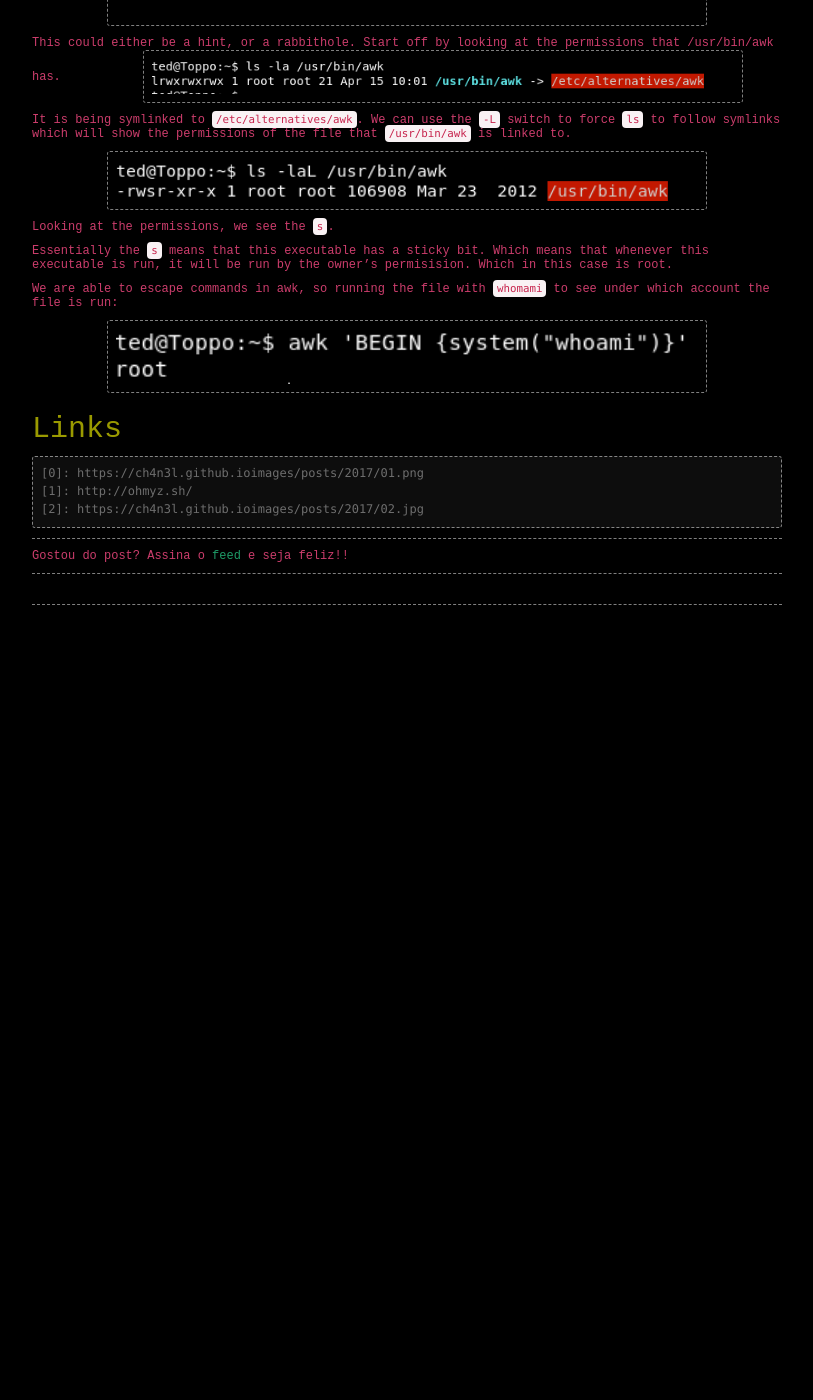
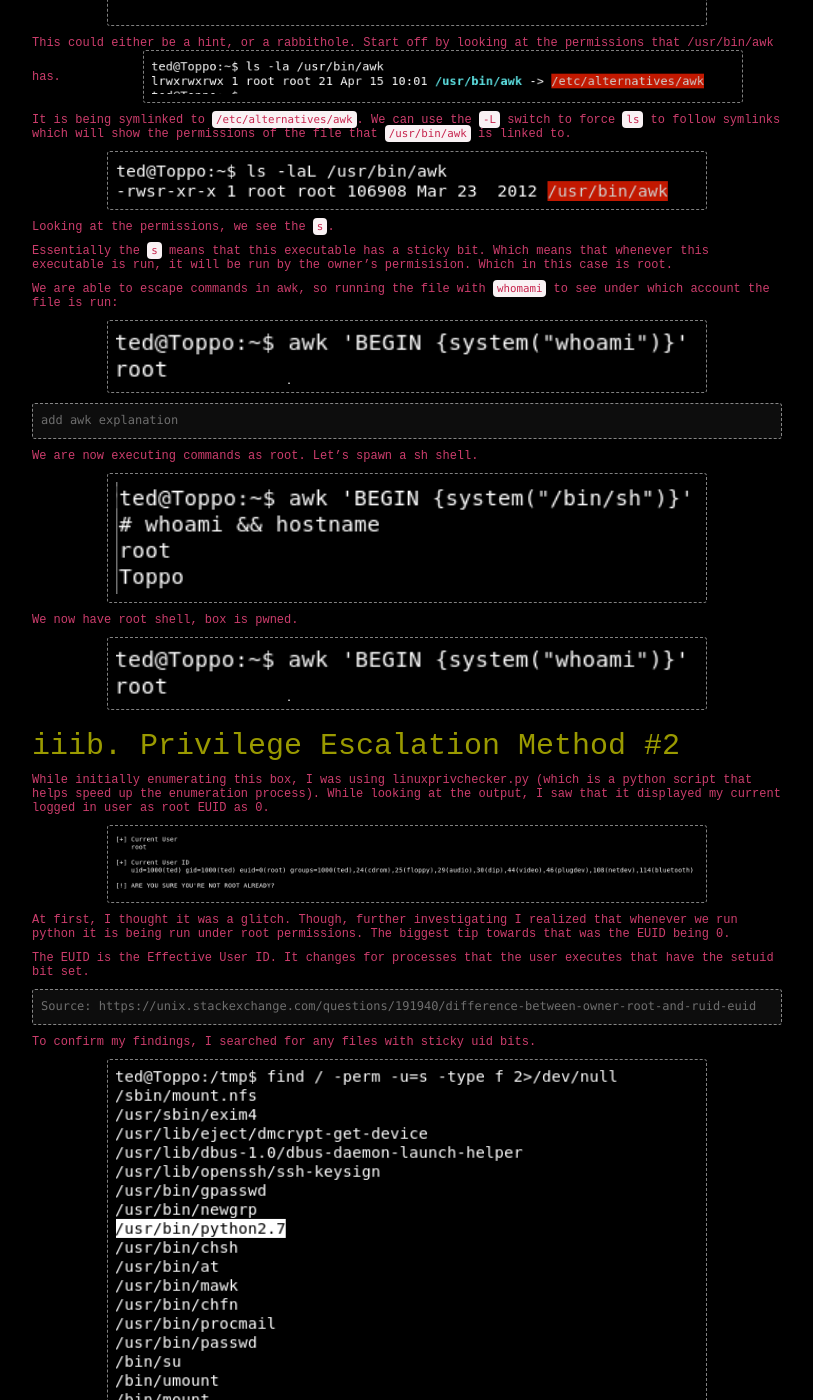
Before and after one commit to ch4n3l/ch4n3l.github.io, a Jekyll site: the page built from _posts/2017/2018-07-14-toppo.md, in a window 1280 px wide and 1400 px high, scrolled down 3301 px. Shown: the whole window, without its empty margins (233-1046 px from the left). Built offline with Jekyll 4.4.1, drawn with Linux system fonts in a browser that asks for light colours; comment, search, counter and statistics services are not loaded; before the commit the page ends 3931 px from its top, so only the background shows below that; some of the changed text lies outside the part shown.

Commit message:
rough draft

````diff
--- a/_posts/2017/2018-07-14-toppo.md
+++ b/_posts/2017/2018-07-14-toppo.md
@@ -74,7 +74,7 @@ As we saw earlier, SSH is open. So we can try using ted:12345ted123 with SSH.
 
 Great, we got a user.
 
-## iii. Privilege Escalation
+## iiia. Privilege Escalation Method #1
 
 First thing I like to do when obtaining low privilege access is enumerating some information about our user.
 
@@ -118,16 +118,54 @@ We are able to escape commands in awk, so running the file with `whomami` to see
 
 ![Screenshot]({{ site.baseurl }}/images/posts/2017/toppo/whoami.png)
 
+~~~
+add awk explanation
+~~~
 
+We are now executing commands as root. Let's spawn a sh shell.
 
-## Links
+![Screenshot]({{ site.baseurl }}/images/posts/2017/toppo/shell.png)
+
+We now have root shell, box is pwned.
+
+![Screenshot]({{ site.baseurl }}/images/posts/2017/toppo/whoami.png)
+
+## iiib. Privilege Escalation Method #2
+
+While initially enumerating this box, I was using linuxprivchecker.py (which is a python script that helps speed up the enumeration process). While looking at the output, I saw that it displayed my current logged in user as root EUID as 0.
+
+![Screenshot]({{ site.baseurl }}/images/posts/2017/toppo/linuxprivchecker.png)
+
+At first, I thought it was a glitch. Though, further investigating I realized that whenever we run python it is being run under root permissions. The biggest tip towards that was the EUID being 0.
+
+The EUID is the Effective User ID. It changes for processes that the user executes that have the setuid bit set.
+```
+Source: https://unix.stackexchange.com/questions/191940/difference-between-owner-root-and-ruid-euid
+```
+
+To confirm my findings, I searched for any files with sticky uid bits.
+
+![Screenshot]({{ site.baseurl }}/images/posts/2017/toppo/sticky.png)
+
+And.. python2.7 is on there. So whenever we run a script using python, it executes it under root privileges.
+
+Essentially the same type of privilege escalation as awk above.
+
+![Screenshot]({{ site.baseurl }}/images/posts/2017/toppo/pyroot.png)
+
+## iiii. Conclusion
+![Screenshot]({{ site.baseurl }}/images/posts/2017/toppo/pyroot.png)
+
+Concepts in this box:
+~~~
+- Misconfigured Sticky Bit Permissions
+	- UIDS, EUIDS
+~~~
+
+Sources/Links:
 
 ~~~
-[0]: {{ site.url }}{{ site.baseurl }}images/posts/2017/01.png
-[1]: http://ohmyz.sh/
-[2]: {{ site.url }}{{ site.baseurl }}images/posts/2017/02.jpg
+[0]: https://tools.kali.org/information-gathering/unicornscan
+[1]: https://www.thegeekdiary.com/what-is-suid-sgid-and-sticky-bit/
+[2]: https://unix.stackexchange.com/questions/191940/difference-between-owner-root-and-ruid-euid
 ~~~
-
-[0]: {{ site.baseurl }}images/posts/2017/01.png
-[2]: {{ site.baseurl }}images/posts/2017/02.jpg
-[1]: http://ohmyz.sh/
````
Also changed, not shown: images/posts/2017/toppo/flag.png (added), images/posts/2017/toppo/linuxprivchecker.png (added), images/posts/2017/toppo/pyroot.png (added), images/posts/2017/toppo/shell.png (added), images/posts/2017/toppo/sticky.png (added), 5 other files.
